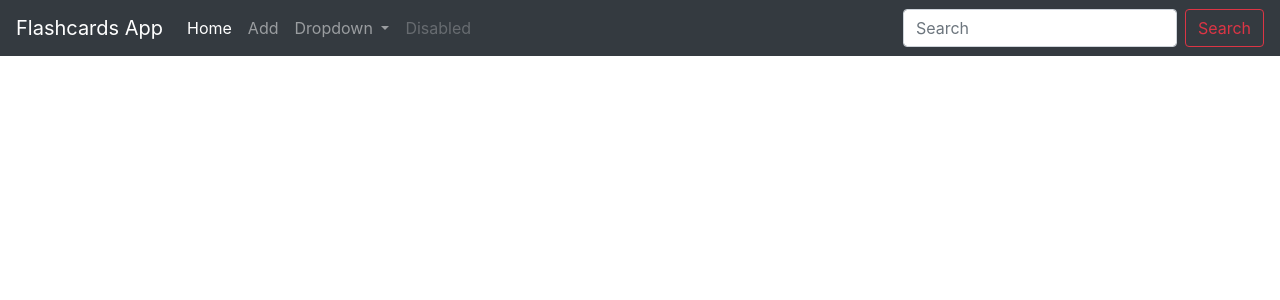
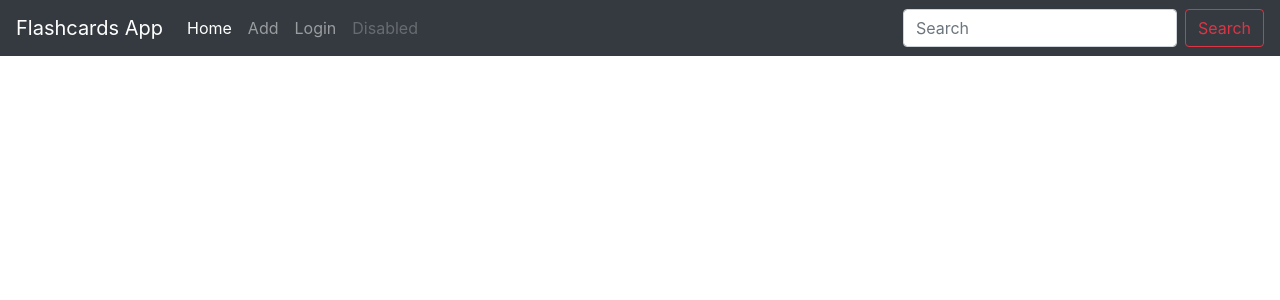
Before and after one commit to w-mbugua/flashcards-app, a Django app: template users/templates/base.html in a window 1280 px wide. Shown: the top 300 px of the page. Run offline with Django 3.2, Linux system fonts and the light colour scheme; the template is opened without the code that fills it, so the values that code supplies are empty; some libraries are stand-ins or nearby versions.

Commit message:
Fix bug for logging out.

```diff
--- a/flashcards/urls.py
+++ b/flashcards/urls.py
@@ -15,6 +15,7 @@ Including another URLconf
 """
 from django.contrib import admin
 from django.urls import path, include, re_path
+from django.contrib.auth import views
 from django_registration.backends.one_step.views import RegistrationView
 
 urlpatterns = [
@@ -25,4 +26,5 @@ urlpatterns = [
         name='django_registration_register'),
     re_path(r'^accounts/', include('django_registration.backends.one_step.urls')),
     re_path(r'^accounts/', include('django.contrib.auth.urls')),
+    re_path(r'^logout/$', views.LogoutView.as_view(), {"next_page": '/'}),
 ]
--- a/users/templates/navbar.html
+++ b/users/templates/navbar.html
@@ -12,17 +12,21 @@
         <li class="nav-item">
           <a class="nav-link" href="{% url 'new_card' %}">Add</a>
         </li>
+        {% if user.is_authenticated %}
         <li class="nav-item dropdown">
           <a class="nav-link dropdown-toggle" href="#" id="navbarDropdown" role="button" data-toggle="dropdown" aria-haspopup="true" aria-expanded="false">
-            Dropdown
+            Account
           </a>
           <div class="dropdown-menu" aria-labelledby="navbarDropdown">
-            <a class="dropdown-item" href="#">Action</a>
-            <a class="dropdown-item" href="#">Another action</a>
-            <div class="dropdown-divider"></div>
-            <a class="dropdown-item" href="#">Something else here</a>
+            <a class="dropdown-item" href="{% url 'password_change' %}">Change Password</a>
+            <a class="dropdown-item" href="/logout">Logout</a>
           </div>
         </li>
+        {% else %}
+        <li class="nav-item">
+          <a class="nav-link" href="/accounts/login">Login</a>
+        </li>
+        {% endif %}
         <li class="nav-item">
           <a class="nav-link disabled" href="#">Disabled</a>
         </li>
```
